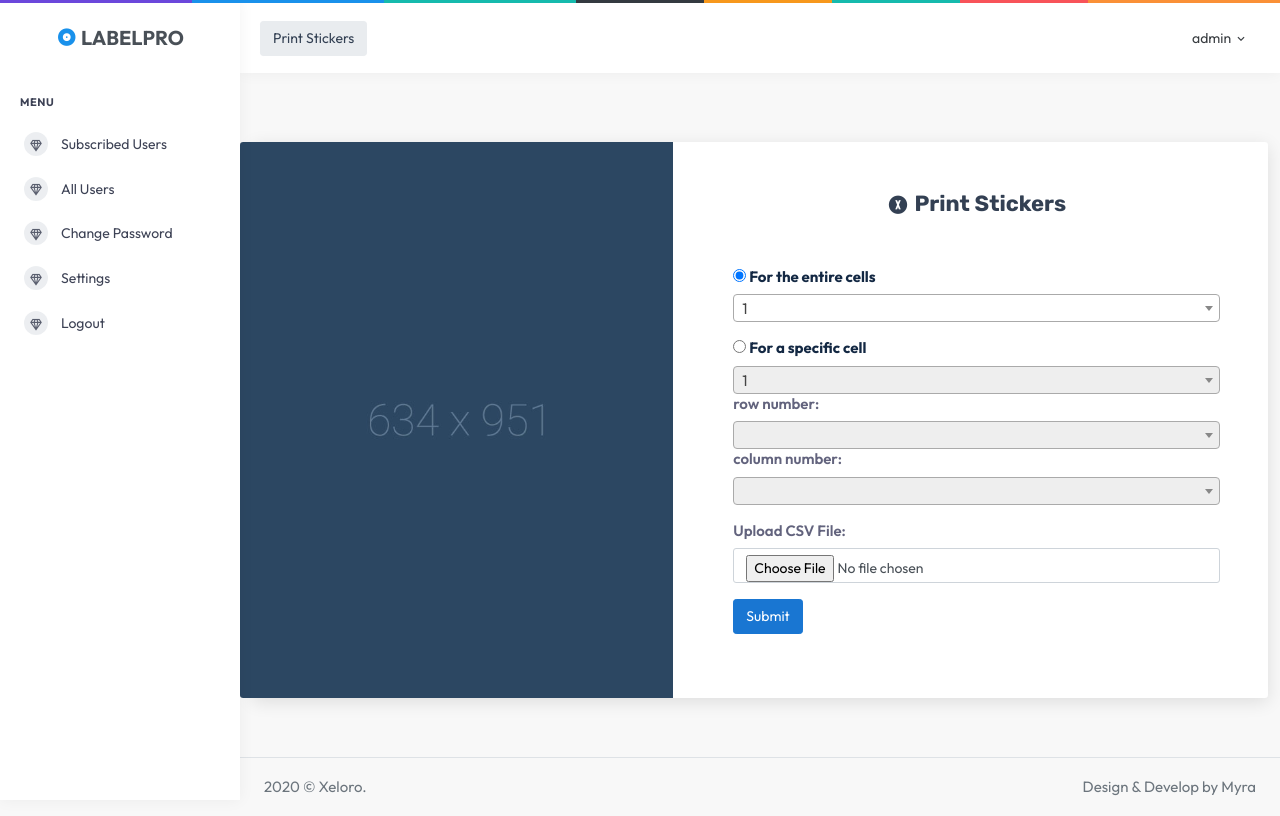
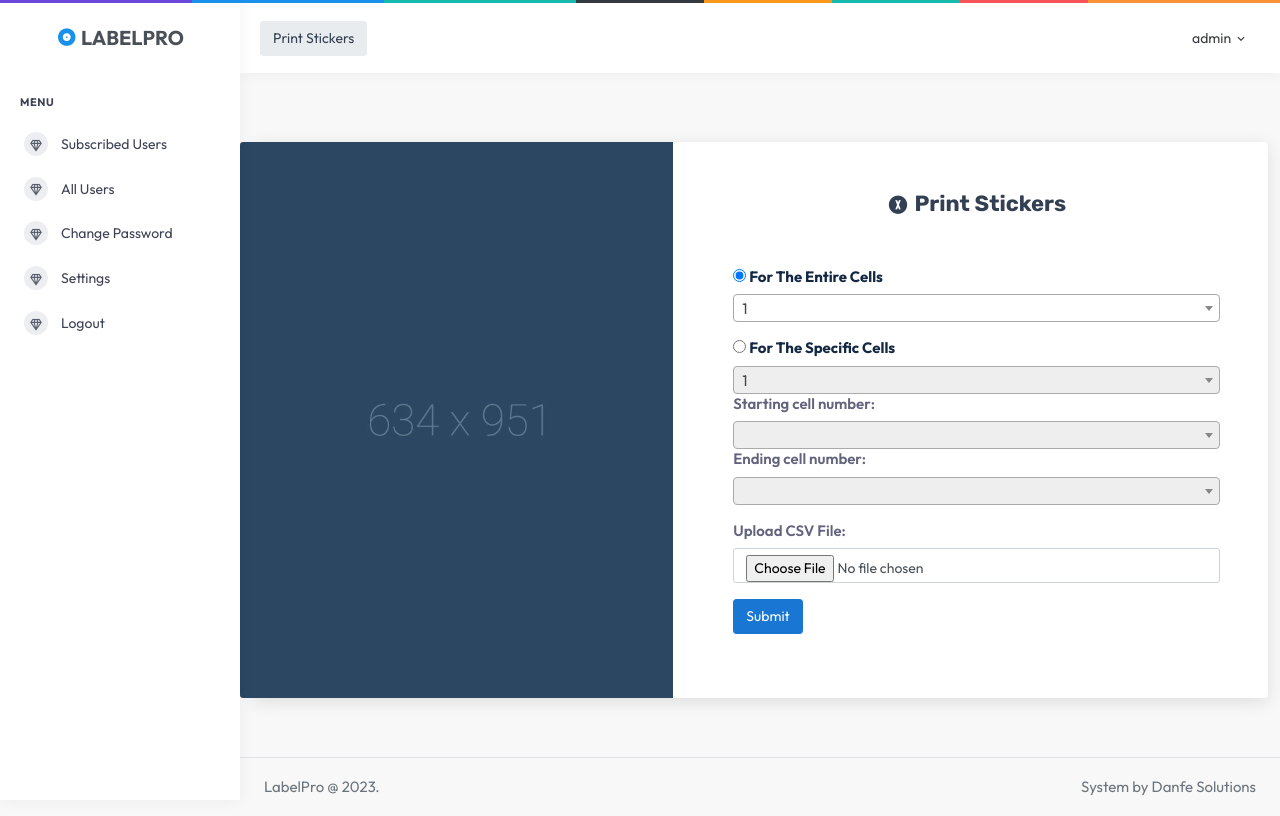
Before and after one commit to Axopher/StickersNLabelPrinting, a Django app: page /stickerPrintingSoftware/ in a window 1280 px wide. Run offline with Django 4.2, Linux system fonts and the light colour scheme; a user stored in the database is signed in; data comes from the database, SQL or seed files in the repository; both versions use the stored data as it was after the commit; style sheets or scripts are compiled from the project's sources; some libraries are stand-ins or nearby versions.

Commit message:
new feature added!!

```diff
--- a/labelPrintApp/templates/labelPrintApp/form.html
+++ b/labelPrintApp/templates/labelPrintApp/form.html
@@ -29,7 +29,7 @@
                                                     <div class="form-group">
                                                       <label for="entire-sheet-label" class="custom-radio-label">
                                                         <input type="radio" id="entire-sheet-label" name="label-type" onchange="handleLabelTypeChange()" checked>
-                                                        For the entire cells
+                                                        For The Entire Cells
                                                       </label>
                                                       <select id="entire-sheet-dropdown" name="entire-sheet-dropdown" class="form-control" data-toggle="select2">
                                                         <optgroup label="choose labels">
@@ -43,7 +43,7 @@
                                                     <div class="form-group">
                                                       <label for="rows-columns-label" class="custom-radio-label">
                                                         <input type="radio" id="rows-columns-label" name="label-type" onchange="handleLabelTypeChange()">
-                                                        For a specific cell
+                                                        For The Specific Cells
                                                       </label>
                                                       <select id="selectedLabel" name="selectedLabel" onchange="handleLabelTypeChange()" disabled class="form-control" data-toggle="select2">
                                                         <optgroup label="choose labels">
@@ -52,10 +52,10 @@
                                                           {% endfor %}
                                                         </optgroup>
                                                       </select>
-                                                      <label>row number:</label>
-                                                      <select id="rows-dropdown" name="rows-dropdown" disabled class="form-control" data-toggle="select2"></select>
-                                                      <label>column number:</label>
-                                                      <select id="columns-dropdown" name="columns-dropdown" disabled class="form-control" data-toggle="select2"></select>
+                                                      <label>Starting cell number:</label>
+                                                      <select id="starting_cell_number" name="starting_cell_number" onchange="handleCellNumberChange()" disabled class="form-control" data-toggle="select2"></select>
+                                                      <label>Ending cell number:</label>
+                                                      <select id="ending_cell_number" name="ending_cell_number" disabled class="form-control" data-toggle="select2"></select>
                                                     </div>
                                                     <div class="form-group">
                                                       <label for="formFile" class="form-label">Upload CSV File:</label>
@@ -85,20 +85,7 @@
     </div>
     <!-- End Page-content -->
 
-    <footer class="footer">
-        <div class="container-fluid">
-            <div class="row">
-                <div class="col-sm-6">
-                    2020 © Xeloro.
-                </div>
-                <div class="col-sm-6">
-                    <div class="text-sm-right d-none d-sm-block">
-                        Design &amp; Develop by Myra
-                    </div>
-                </div>
-            </div>
-        </div>
-    </footer>
+    {% include 'footer.html' %}
 
 </div>
 
--- a/labelPrintApp/utils.py
+++ b/labelPrintApp/utils.py
@@ -4,7 +4,3 @@ def hex_to_rgb(hex_code):
     green = int(hex_code[2:4], 16)
     blue = int(hex_code[4:6], 16)
     return red, green, blue
-
-hex_code = '#FFA500'
-red,green,blue = hex_to_rgb(hex_code)
-print(red,green,blue)
--- a/static/js/main.js
+++ b/static/js/main.js
@@ -1,17 +1,11 @@
-function handleLabelTypeChange() {
 var entireSheetLabel = document.getElementById("entire-sheet-label");
 var rowsColumnsLabel = document.getElementById("rows-columns-label");
 
 var entireSheetDropdown = document.getElementById("entire-sheet-dropdown");
-    var rowsDropdown = document.getElementById("rows-dropdown");
-    var columnsDropdown = document.getElementById("columns-dropdown");
+var starting_cell_number = document.getElementById("starting_cell_number");
+var ending_cell_number = document.getElementById("ending_cell_number");
 
 var selectedLabel = document.getElementById("selectedLabel");
-
-    entireSheetDropdown.disabled = !entireSheetLabel.checked;
-    selectedLabel.disabled = entireSheetLabel.checked;
-    rowsDropdown.disabled = entireSheetLabel.checked;
-    columnsDropdown.disabled = entireSheetLabel.checked;
 
 
 var dictionary = {
@@ -98,47 +92,57 @@ function handleLabelTypeChange() {
 };
 
 
-    var index = Number(selectedLabel.value)
-    console.log(index)
+function handleLabelTypeChange() {
+
+    entireSheetDropdown.disabled = !entireSheetLabel.checked;
+    selectedLabel.disabled = entireSheetLabel.checked;
+    starting_cell_number.disabled = entireSheetLabel.checked;
+    ending_cell_number.disabled = entireSheetLabel.checked;
 
 
+    var index = Number(selectedLabel.value)
+
     // Clear existing options
-    rowsDropdown.innerHTML = "";
-    columnsDropdown.innerHTML = "";
+    starting_cell_number.innerHTML = "";
+    ending_cell_number.innerHTML = "";
 
-    // Add new options
-    var rowsOptions = Array.from({ length: dictionary[index]['rows'] }, (_, i) => i + 1);
+    // Calculate the total number of cells
+    var totalCells = dictionary[index]['rows'] * dictionary[index]['columns'];
 
-    // or alternatively,
-    // var rowsOptions = [];
-    // var rowCount = dictionary[index]['rows'];
-
-    // for (var i = 1; i <= rowCount; i++) {
-    //     rowsOptions.push(i);
-    // }
-
-    var columnsOptions = Array.from({ length: dictionary[index]['columns'] }, (_, i) => i + 1);
-
-
-    for (var i = 0; i < rowsOptions.length; i++) {
+    // Add options for rows
+    for (var i = 1; i <= totalCells; i++) {
       var option = document.createElement("option");
-        option.value = rowsOptions[i];
-        option.text = rowsOptions[i];
-        rowsDropdown.appendChild(option);
+      option.value = i;
+      option.text = i;
+      starting_cell_number.appendChild(option);
     }
 
-    for (var i = 0; i < columnsOptions.length; i++) {
+    // Add options for columns starting from the selected cell number option
+    for (var i = 1; i <= totalCells; i++) {
         var option = document.createElement("option");
-        option.value = columnsOptions[i];
-        option.text = columnsOptions[i];
-        columnsDropdown.appendChild(option);
+        option.value = i;
+        option.text = i;
+        ending_cell_number.appendChild(option);
       }
 
-    // Add an event listener to the form submission event
-    document.getElementById("submit-btn").addEventListener("click", function(event) {
-        // Enable the dropdown fields before submitting the form
-        document.getElementById("rows-dropdown").disabled = false;
-        document.getElementById("columns-dropdown").disabled = false;
-    });
+}
+
+function handleCellNumberChange(){
+    console.log(starting_cell_number.value)
+    var index = Number(selectedLabel.value)
+
+    // Calculate the total number of cells
+    var totalCells = dictionary[index]['rows'] * dictionary[index]['columns'];
+    // Get the selected row option
+    var selectedStartingCell = Number(starting_cell_number.value);
+    ending_cell_number.innerHTML = "";
+
+    // Add options for columns starting from the selected cell number option
+    for (var i = selectedStartingCell; i <= totalCells; i++) {
+      var option = document.createElement("option");
+      option.value = i;
+      option.text = i;
+      ending_cell_number.appendChild(option);
+    }
 
 }
--- a/templates/base.html
+++ b/templates/base.html
@@ -43,6 +43,7 @@
         {% block content %}
 
         {% endblock %}
+
         </div>
         <!-- END layout-wrapper -->
 
--- a/templates/navbar.html
+++ b/templates/navbar.html
@@ -1,15 +1,20 @@
 <div class="header-border"></div>
 <header style="background-color:#fff" id="page-topbar">
   <div class="navbar-header">
-    {% for group in user.groups.all %}
-    {% if group.name == 'admin' or group.name == 'subscribers' %}
     <div class="d-flex align-items-left">
-      <a href="{% url 'sticker_form' %}"><button type="button" class="btn btn-light waves-effect">Print
-          Stickers</button></a>
-    </div>
-    {% endif %}
-    {% endfor %}
-    <div class="d-flex align-items-left">
+      <button type="button" class="btn btn-sm mr-2 d-lg-none px-3 font-size-16 header-item waves-effect" id="vertical-menu-btn">
+        <i class="fa fa-fw fa-bars"></i>
+      </button>
+
+      {% for group in user.groups.all %}
+      {% if group.name == 'admin' or group.name == 'subscribers' %}
+      <div class="dropdown d-none d-sm-inline-block">
+        <div class="d-flex align-items-left justify-content-between">
+          <a href="{% url 'sticker_form' %}"><button type="button" class="btn btn-light waves-effect">Print Stickers</button></a>
+        </div>
+      </div>
+      {% endif %}
+      {% endfor %}
     </div>
     <div class="d-flex align-items-center">
       <div class="dropdown d-inline-block ml-2">
@@ -36,11 +41,12 @@
   </div>
 </header>
 
+
 <!-- ========== Left Sidebar Start ========== -->
 <div class="vertical-menu">
   <div data-simplebar class="h-100">
     <div class="navbar-brand-box">
-      <a href="#" class="logo">
+      <a href="" class="logo">
         <i class="mdi mdi-album"></i>
         <span>
           LabelPro
--- a/users/templates/users/users_page.html
+++ b/users/templates/users/users_page.html
@@ -10,6 +10,7 @@
                         <div class="card-body">
                             {% if payment_details %}
                             <h2 class="card-title">Subscription Details</h2>
+
 
                             <div class="table-responsive">
                                 <table class="table table-centered table-striped table-nowrap mb-0">
```
Also changed, not shown: labelPrintApp/pdf_generator.py (+21 -15 lines), templates/quitox/navbar.html (+4 -4 lines), db.sqlite3, 1 other file. Lines whose indentation alone changed are shown as unchanged.
